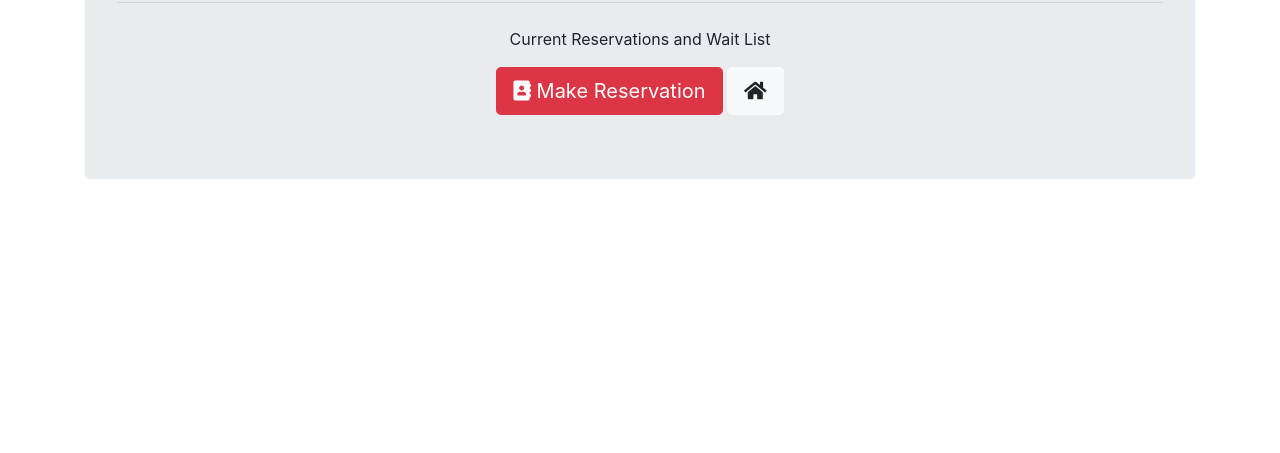
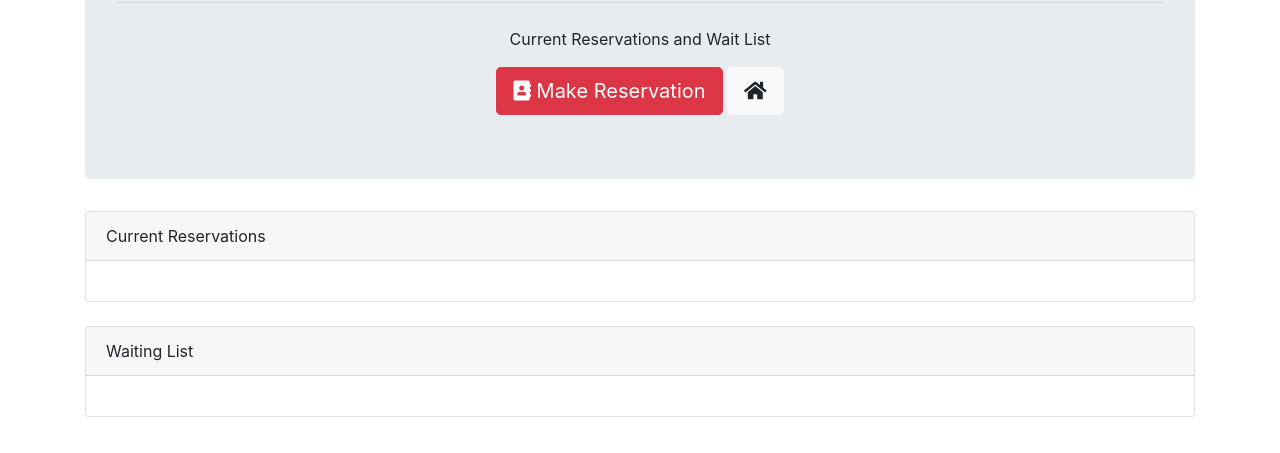
Before and after one commit to whoerman/Hot-restaurant, a website: page tables.html in a window 1280 px wide. Shown: the part 153-606 px from the top of the page. Drawn offline with nearby package versions, Linux system fonts and the light colour scheme.

Commit message:
added cards to reservations

```diff
--- a/tables.html
+++ b/tables.html
@@ -19,5 +19,25 @@
           </div>
           </div>
 
+
+          <div class="container">
+            <div class="card">
+                <div class="card-header">Current Reservations</div>
+                <div class="card-body">
+
+                </div>
+            </div>
+        </div>
+
+        <br>
+
+        <div class="container">
+            <div class="card">
+                <div class="card-header">Waiting List</div>
+                <div class="card-body">
+
+                </div>
+            </div>
+        </div>
 </body>
 </html>
```
